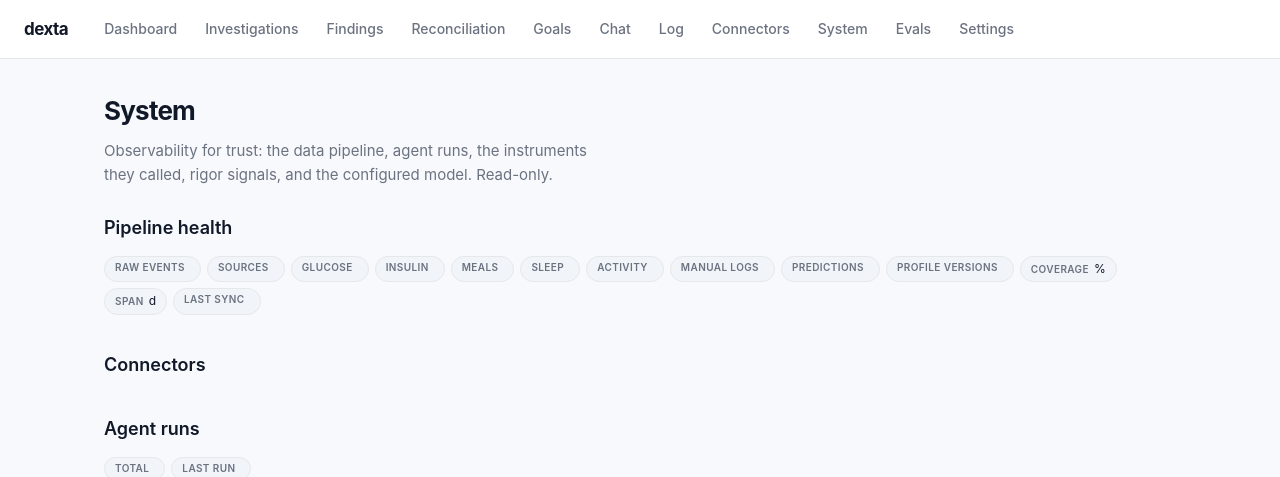
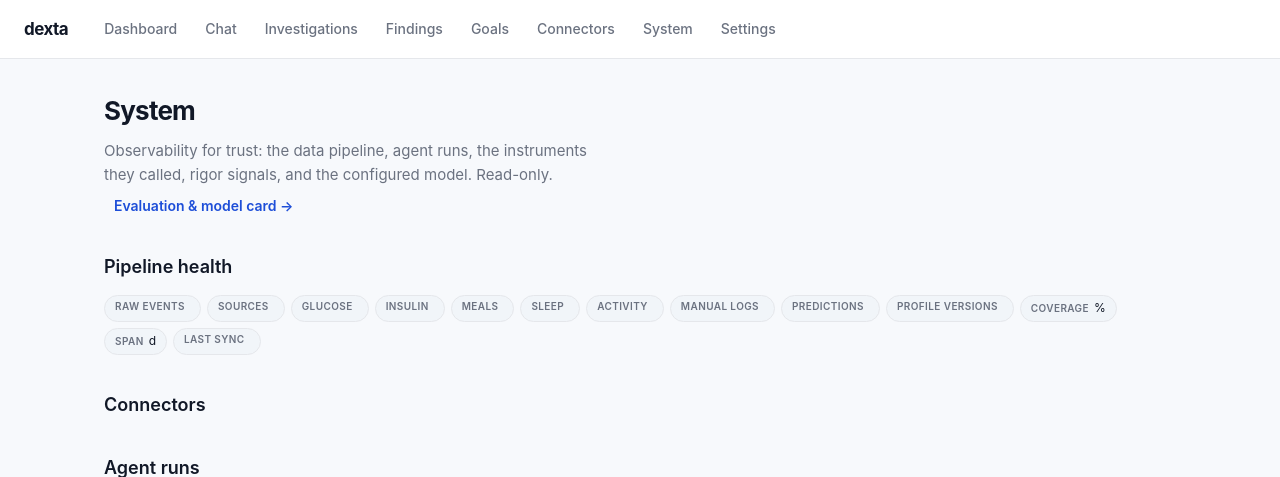
Before and after one commit to IshaanRSharma/dexta-intelligence, a FastAPI app: template src/dexta_intelligence/server/templates/system.html in a window 1280 px wide. Shown: the top 477 px of the page. Run offline with FastAPI, Linux system fonts and the light colour scheme; the template is opened without the code that fills it, so the values that code supplies are empty; parts of the project's set-up code (start-up, migrations or seed data) failed here and were passed over; some libraries are stand-ins or nearby versions.

Commit message:
Consolidate the nav to one clear feature per tab
The top nav had grown to 11 items. Trim to 8 with a clear job each, without
losing any capability:

  Dashboard · Chat · Investigations · Findings · Goals · Connectors · System · Settings

- Chat (instant Q&A) and Investigations (deep, traced) stay distinct — different
  jobs, both first-class.
- Reconciliation moves under Findings (linked from its tab bar) — it is a
  finding type, not a destination.
- Evals moves under System (linked from the page head) — both are observability.
- Log leaves the nav but keeps its page, reached via the "+ Log context" buttons
  already on Dashboard and Investigations.

All routes/pages stay; only the nav and two cross-links change. Suite 1234.

```diff
--- a/src/dexta_intelligence/server/app.py
+++ b/src/dexta_intelligence/server/app.py
@@ -158,17 +158,18 @@ def create_app(  # noqa: PLR0915 - a route table; each handler is small
     templates = Jinja2Templates(directory=str(templates_dir))
     _static_stamps = [f.stat().st_mtime for f in static_dir.iterdir() if f.is_file()]
     templates.env.globals["static_version"] = str(int(max(_static_stamps, default=0)))
+    # One clear feature per tab. Chat (instant Q&A) and Investigations (deep,
+    # traced) stay distinct. Reconciliation lives under Findings, Evals under
+    # System, and Log is reached via the "+ Log context" buttons — each linked
+    # from its parent rather than crowding the top nav.
     templates.env.globals["nav_items"] = (
         ("/", "Dashboard"),
+        ("/chat", "Chat"),
         ("/investigations", "Investigations"),
         ("/findings", "Findings"),
-        ("/reconciliation", "Reconciliation"),
         ("/goals", "Goals"),
-        ("/chat", "Chat"),
-        ("/log", "Log"),
         ("/connectors", "Connectors"),
         ("/system", "System"),
-        ("/evals", "Evals"),
         ("/settings", "Settings"),
     )
     templates.env.globals["source_nav"] = source_nav()
--- a/src/dexta_intelligence/server/templates/findings.html
+++ b/src/dexta_intelligence/server/templates/findings.html
@@ -14,6 +14,7 @@
   <a href="#hypotheses">Hypotheses <span class="tab-count">{{ f.counts.hypotheses }}</span></a>
   <a href="#rejected">Rejected <span class="tab-count">{{ f.counts.rejected }}</span></a>
   <a href="#runs">Investigation log <span class="tab-count">{{ f.counts.runs }}</span></a>
+  <a href="/reconciliation">Prediction reconciliation →</a>
 </nav>
 
 <section id="active" class="findings-section">
--- a/src/dexta_intelligence/server/templates/system.html
+++ b/src/dexta_intelligence/server/templates/system.html
@@ -12,6 +12,7 @@
 <div class="page-head">
   <h1>System</h1>
   <p class="page-sub">Observability for trust: the data pipeline, agent runs, the instruments they called, rigor signals, and the configured model. Read-only.</p>
+  <a class="btn btn-ghost" href="/evals">Evaluation &amp; model card →</a>
 </div>
 
 <section class="findings-section">
```
